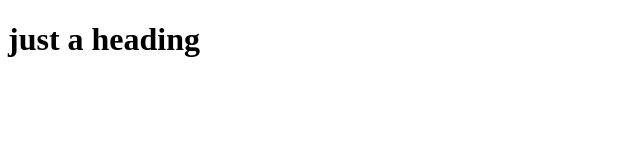
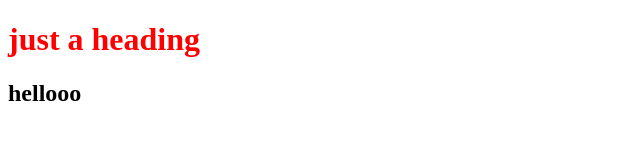
Before and after one commit to anushka-rathore2/fullstack-practical3, a plain HTML site: page index.html in a window 1280 px wide. Shown: the whole page, without its empty margins (0-640 px from the left). Drawn offline with Linux system fonts and the light colour scheme.

Commit message:
add new changes

```diff
--- a/index.html
+++ b/index.html
@@ -7,6 +7,7 @@
     <title>Full Stack Practical3</title>
 </head>
 <body>
-    <h1>just a heading</h1>
+    <h1 style="color: red;"> just a heading</h1>
+    <h2>hellooo</h2>
 </body>
 </html>
```
